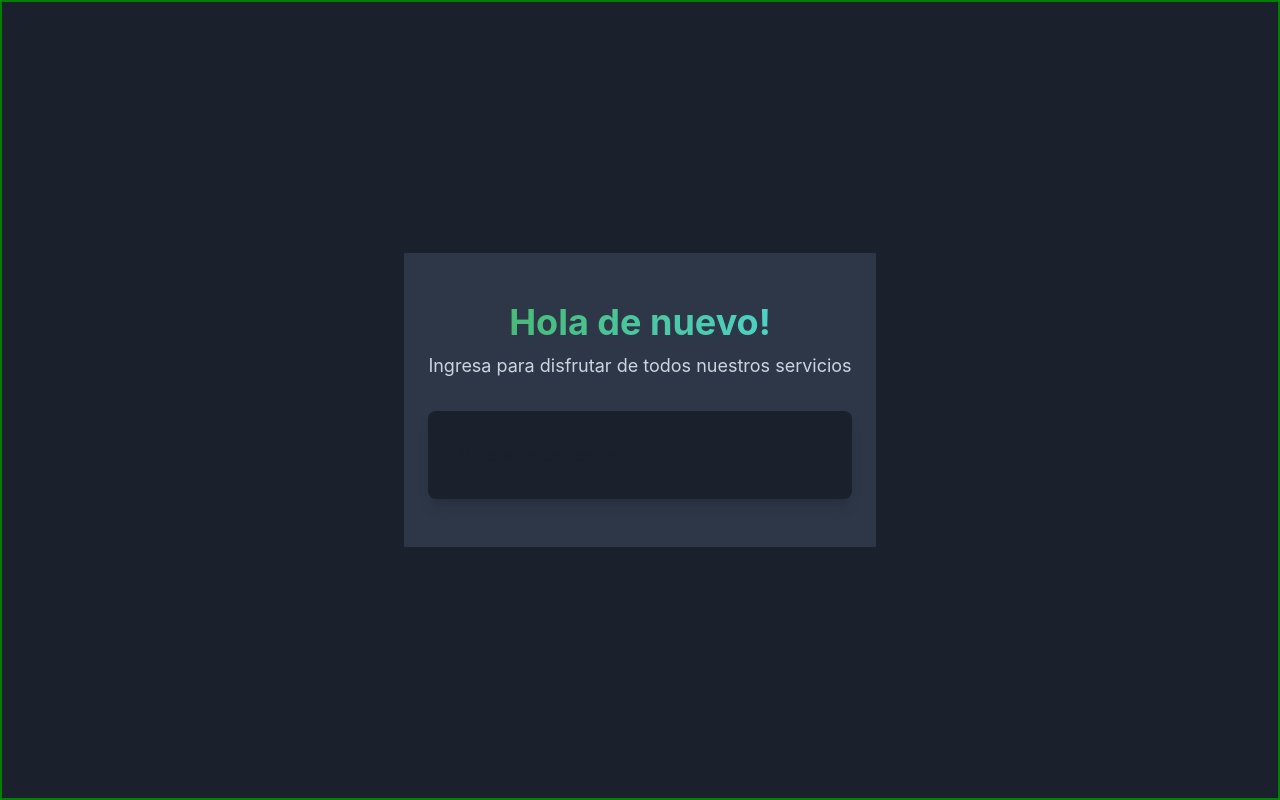
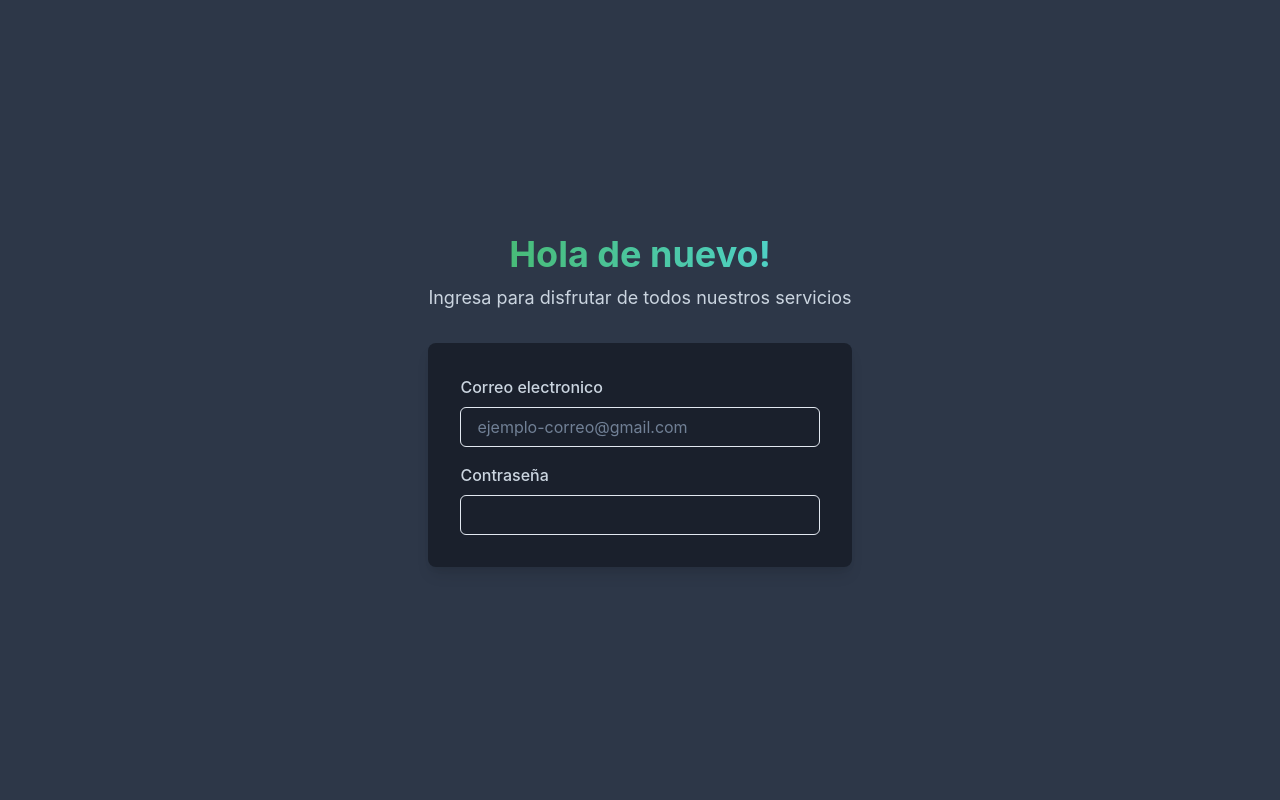
Before and after one commit to JosueEC/ChakraComponents, a React (Vite) app: page / in a window 1280 px wide. Built offline with nearby package versions, Linux system fonts and the light colour scheme.

Commit message:
feat(components): 💄 Add form fields.

```diff
--- a/src/components/LoginForm.jsx
+++ b/src/components/LoginForm.jsx
@@ -1,22 +1,22 @@
-import { Box, Stack, Text } from '@chakra-ui/react'
+import { Stack, Text } from '@chakra-ui/react'
 import CenteredContainer from '../singleComponents/ContentContainers/CenteredContainer'
+import VerticalContainer from '../singleComponents/ContentContainers/VerticalContainer'
 import FormContainer from '../singleComponents/ContentContainers/FormContainer'
 import GradientText from '../singleComponents/GradientText'
+import EmailField from '../singleComponents/Inputs/EmailField'
+import PasswordFiled from '../singleComponents/Inputs/PasswordField'
 
 export default function LoginForm () {
   const bgText = 'gray.300'
-  const bgElement = 'gray.800'
 
   return (
     <CenteredContainer>
-      <FormContainer>
+      <VerticalContainer>
         <Stack
           align='center'
           rounded='lg'
         >
-          <GradientText
-            text='Hola de nuevo!'
-          />
+          <GradientText text='Hola de nuevo!' />
           <Text
             fontSize='lg'
             color={bgText}
@@ -25,16 +25,12 @@ export default function LoginForm () {
           </Text>
         </Stack>
         <form>
-          <Box
-            rounded='lg'
-            bg={bgElement}
-            shadow='lg'
-            p={8}
-          >
-            <h2>Prueba de contenido</h2>
-          </Box>
+          <FormContainer>
+            <EmailField />
+            <PasswordFiled />
+          </FormContainer>
         </form>
-      </FormContainer>
+      </VerticalContainer>
     </CenteredContainer>
   )
 }
--- a/src/singleComponents/ContentContainers/CenteredContainer.jsx
+++ b/src/singleComponents/ContentContainers/CenteredContainer.jsx
@@ -5,11 +5,10 @@ export default function CenteredContainer ({ children, ...rest }) {
   return (
     <Flex
       {...rest}
-      border='solid 2px green'
       minH='100vh'
       align='center'
       justify='center'
-      bg='gray.800'
+      bg='gray.700'
     >
       {children}
     </Flex>
--- a/src/singleComponents/ContentContainers/FormContainer.jsx
+++ b/src/singleComponents/ContentContainers/FormContainer.jsx
@@ -1,17 +1,18 @@
 /* eslint-disable react/prop-types */
-import { Stack } from '@chakra-ui/react'
+import { Box, Stack } from '@chakra-ui/react'
 
 export default function FormContainer ({ children }) {
+  const bgElement = 'gray.800'
   return (
-    <Stack
-      bg='gray.700'
-      spacing={8}
-      mx='auto'
-      maxW='lg'
-      py={12}
-      px={6}
+    <Box
+      rounded='lg'
+      bg={bgElement}
+      shadow='lg'
+      p={8}
     >
-      {children}
-    </Stack>
+      <Stack spacing={4}>
+        {children}
+      </Stack>
+    </Box>
   )
 }
--- /dev/null
+++ b/src/singleComponents/ContentContainers/VerticalContainer.jsx
@@ -0,0 +1,17 @@
+/* eslint-disable react/prop-types */
+import { Stack } from '@chakra-ui/react'
+
+export default function VerticalContainer ({ children }) {
+  return (
+    <Stack
+      bg='gray.700'
+      spacing={8}
+      mx='auto'
+      maxW='lg'
+      py={12}
+      px={6}
+    >
+      {children}
+    </Stack>
+  )
+}
--- /dev/null
+++ b/src/singleComponents/Inputs/EmailField.jsx
@@ -0,0 +1,16 @@
+import { FormControl, FormLabel, Input } from '@chakra-ui/react'
+
+export default function EmailField () {
+  const bgText = 'gray.300'
+  return (
+    <FormControl>
+      <FormLabel color={bgText}>Correo electronico</FormLabel>
+      <Input
+        type='email'
+        placeholder='ejemplo-correo@gmail.com'
+        focusBorderColor='teal.400'
+        color={bgText}
+      />
+    </FormControl>
+  )
+}
--- /dev/null
+++ b/src/singleComponents/Inputs/PasswordField.jsx
@@ -0,0 +1,14 @@
+import { FormControl, FormLabel, Input } from '@chakra-ui/react'
+
+export default function PasswordFiled () {
+  const bgText = 'gray.300'
+  return (
+    <FormControl>
+      <FormLabel color={bgText}>Contraseña</FormLabel>
+      <Input
+        type='password'
+        focusBorderColor='teal.400'
+      />
+    </FormControl>
+  )
+}
```
